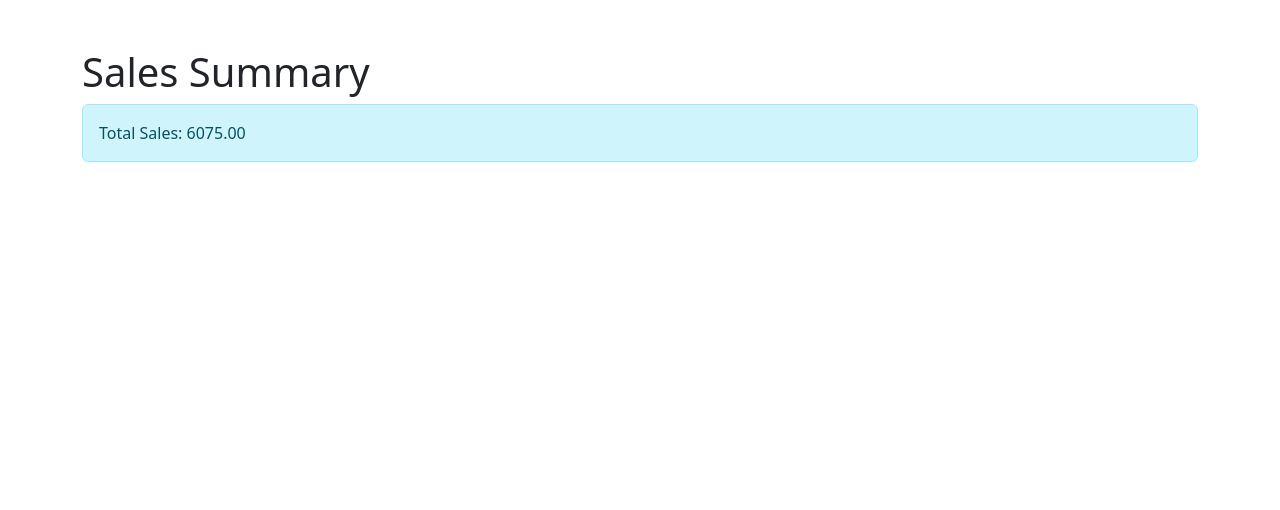
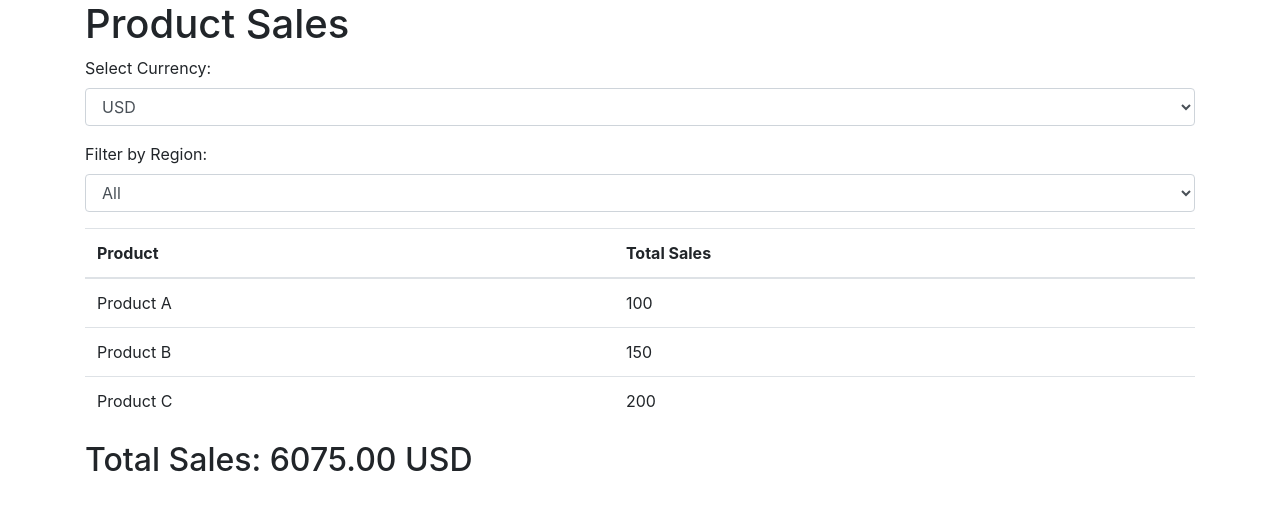
Before and after one commit to KalikaDakshini/sum-of-sales-ab12, a plain HTML site: page index.html in a window 1280 px wide. Drawn offline with nearby package versions, Linux system fonts and the light colour scheme.

Commit message:
Updated index.html

```diff
--- a/index.html
+++ b/index.html
@@ -3,15 +3,51 @@
 <head>
     <meta charset="UTF-8">
     <meta name="viewport" content="width=device-width, initial-scale=1.0">
-    <title>Sales Summary ab12</title>
-    <link href="https://cdn.jsdelivr.net/npm/bootstrap@5.3.0-alpha1/dist/css/bootstrap.min.css" rel="stylesheet">
+    <link rel="stylesheet" href="https://stackpath.bootstrapcdn.com/bootstrap/4.5.2/css/bootstrap.min.css">
+    <title>Product Sales</title>
 </head>
 <body>
-    <div class="container mt-5">
-        <h1>Sales Summary</h1>
-        <div class="alert alert-info">
-            Total Sales: <span id="total-sales">0.00</span>
+    <div class="container">
+        <h1>Product Sales</h1>
+        <div class="form-group">
+            <label for="currency-picker">Select Currency:</label>
+            <select id="currency-picker" class="form-control">
+                <option value="USD">USD</option>
+                <option value="EUR">EUR</option>
+                <option value="GBP">GBP</option>
+            </select>
         </div>
+        <div class="form-group">
+            <label for="region-filter">Filter by Region:</label>
+            <select id="region-filter" class="form-control">
+                <option value="all">All</option>
+                <option value="north">North</option>
+                <option value="south">South</option>
+            </select>
+        </div>
+        <table id="product-sales" class="table">
+            <thead>
+                <tr>
+                    <th>Product</th>
+                    <th>Total Sales</th>
+                </tr>
+            </thead>
+            <tbody>
+                <tr data-region="north">
+                    <td>Product A</td>
+                    <td>100</td>
+                </tr>
+                <tr data-region="south">
+                    <td>Product B</td>
+                    <td>150</td>
+                </tr>
+                <tr data-region="north">
+                    <td>Product C</td>
+                    <td>200</td>
+                </tr>
+            </tbody>
+        </table>
+        <h2>Total Sales: <span id="total-sales" data-region="all">450</span> <span id="total-currency">USD</span></h2>
     </div>
     <script src="script.js"></script>
 </body>
```
